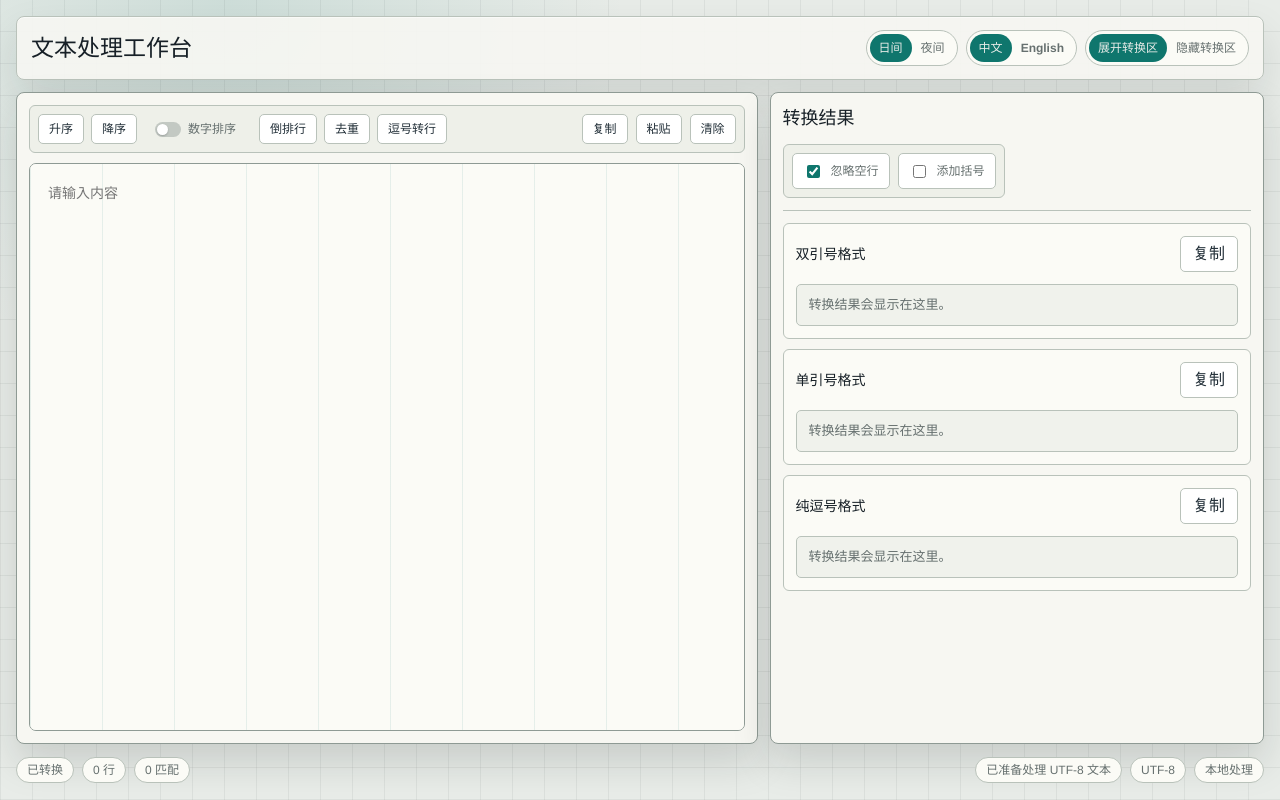
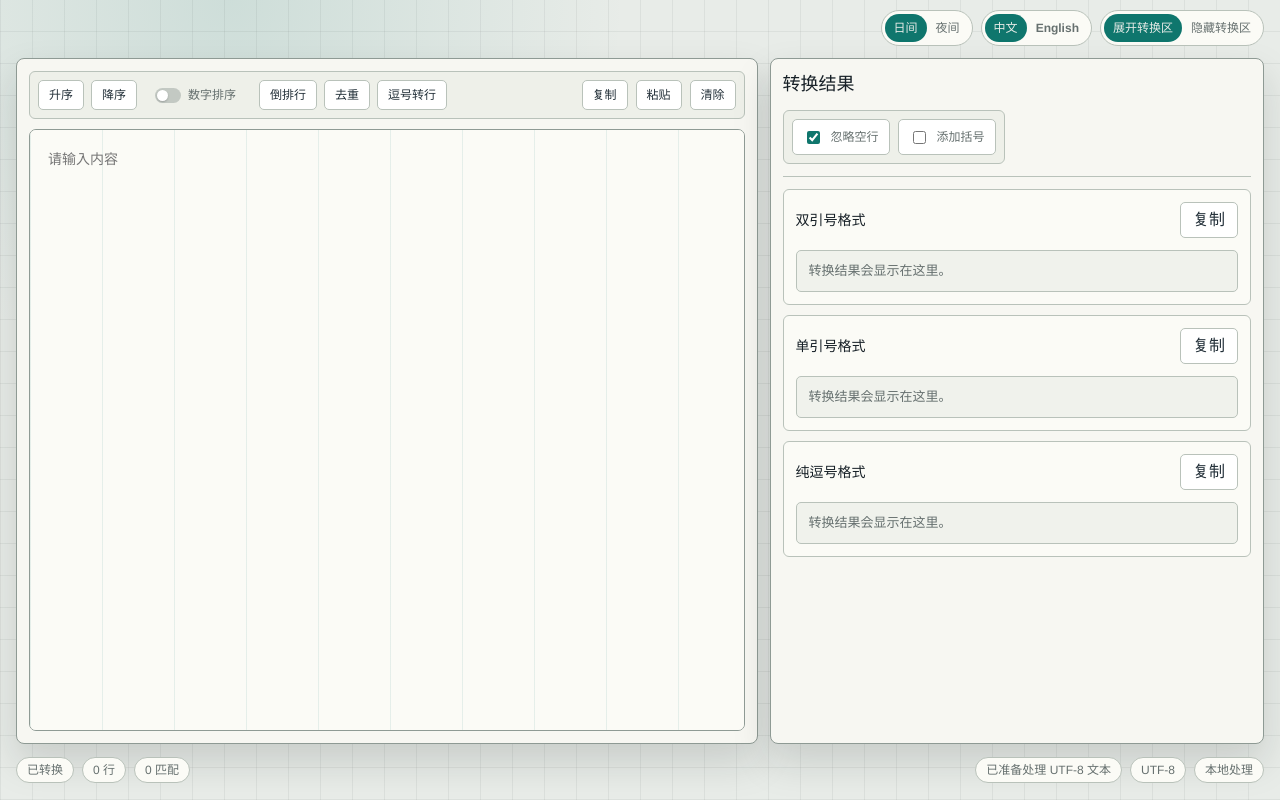
Before and after one commit to lyloou/text-tool, a React (Vite) app in the folder frontend/: page / in a window 1280 px wide. Built offline with nearby package versions, Linux system fonts and the light colour scheme.

Commit message:
Hide title bar and tighten the top control layout

```diff
--- a/frontend/src/App.css
+++ b/frontend/src/App.css
@@ -25,10 +25,11 @@
   --editor-caret: #0f766d;
   --result: #f0f2ec;
   --mark: #f2bd4d;
+  --window-control-safe-width: 132px;
   height: 100vh;
   box-sizing: border-box;
   overflow: hidden;
-  padding: 16px;
+  padding: 10px 16px 16px;
   display: grid;
   grid-template-rows: auto minmax(0, 1fr) auto;
   gap: 12px;
@@ -65,18 +66,12 @@
 }
 
 .app-header {
-  min-height: 64px;
+  min-height: 32px;
   display: flex;
-  justify-content: space-between;
+  justify-content: flex-end;
   align-items: center;
   gap: 16px;
-  padding: 12px 14px;
-  border: 1px solid var(--line);
-  border-radius: 8px;
-  background: color-mix(in srgb, var(--panel) 92%, transparent);
-  box-shadow:
-    0 1px 0 rgba(255, 255, 255, 0.5) inset,
-    0 18px 40px rgba(17, 24, 28, 0.11);
+  padding-left: var(--window-control-safe-width);
 }
 
 .header-metrics {
@@ -136,17 +131,11 @@
   color: #06100e;
 }
 
-h1,
 h2,
 h3 {
   margin: 0;
   color: var(--text);
   letter-spacing: 0;
-}
-
-h1 {
-  font-size: 23px;
-  font-weight: 780;
 }
 
 h2 {
@@ -686,7 +675,6 @@ mark {
     padding: 10px;
   }
 
-  .app-header,
   .toolbar-row,
   .panel-header,
   .result-title-row,
@@ -695,6 +683,11 @@ mark {
   .result-actions {
     flex-direction: column;
     align-items: stretch;
+  }
+
+  .app-header {
+    min-height: auto;
+    padding-left: 116px;
   }
 
   .header-metrics,
--- a/frontend/src/App.tsx
+++ b/frontend/src/App.tsx
@@ -37,7 +37,6 @@ const resultPanelStorageKey = 'rust-data-process.resultPanelExpanded'
 
 const messages = {
   zh: {
-    appTitle: '文本处理工作台',
     statusLabel: '当前文档状态',
     lines: '行',
     matches: '匹配',
@@ -71,7 +70,6 @@ const messages = {
     },
   },
   en: {
-    appTitle: 'Text Processing Workbench',
     statusLabel: 'Current document status',
     lines: 'lines',
     matches: 'matches',
@@ -330,9 +328,6 @@ function App() {
   return (
     <main className="app-shell" data-theme={theme}>
       <header className="app-header">
-        <div>
-          <h1>{t.appTitle}</h1>
-        </div>
         <div className="header-metrics" aria-label={t.statusLabel}>
           <div className="segmented-control" aria-label={t.theme}>
             <button
```
Also changed, not shown: 1 other file (tests, documents, lock files or other folders).
